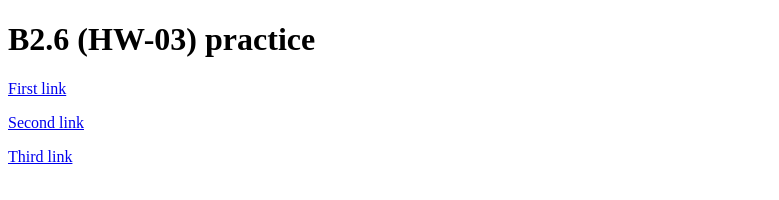
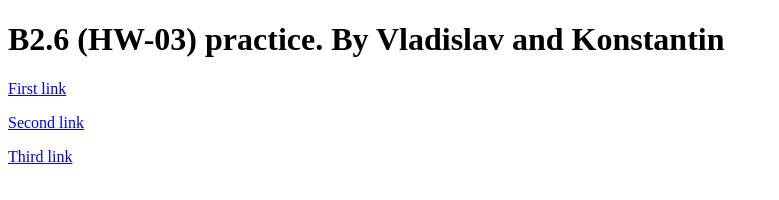
Before and after one commit to kisliy322/sf_site, a plain HTML site: page index.html in a window 1280 px wide. Shown: the whole page, without its empty margins (0-779 px from the left). Drawn offline with Linux system fonts and the light colour scheme.

Commit message:
Fix of new fix

```diff
--- a/index.html
+++ b/index.html
@@ -2,7 +2,7 @@
 <html>
 	<head></head>
 	<body>
-		<h1>B2.6 (HW-03) practice</h1>
+		<h1>B2.6 (HW-03) practice. By Vladislav and Konstantin</h1>
 		<p><a href=first_file>First link</a></p>
 		<p><a href=second_file>Second link</a></p>
 		<p><a href=third_file.html>Third link</a></p>
```
Also changed, not shown: third_file.html (+1 -1 lines).
